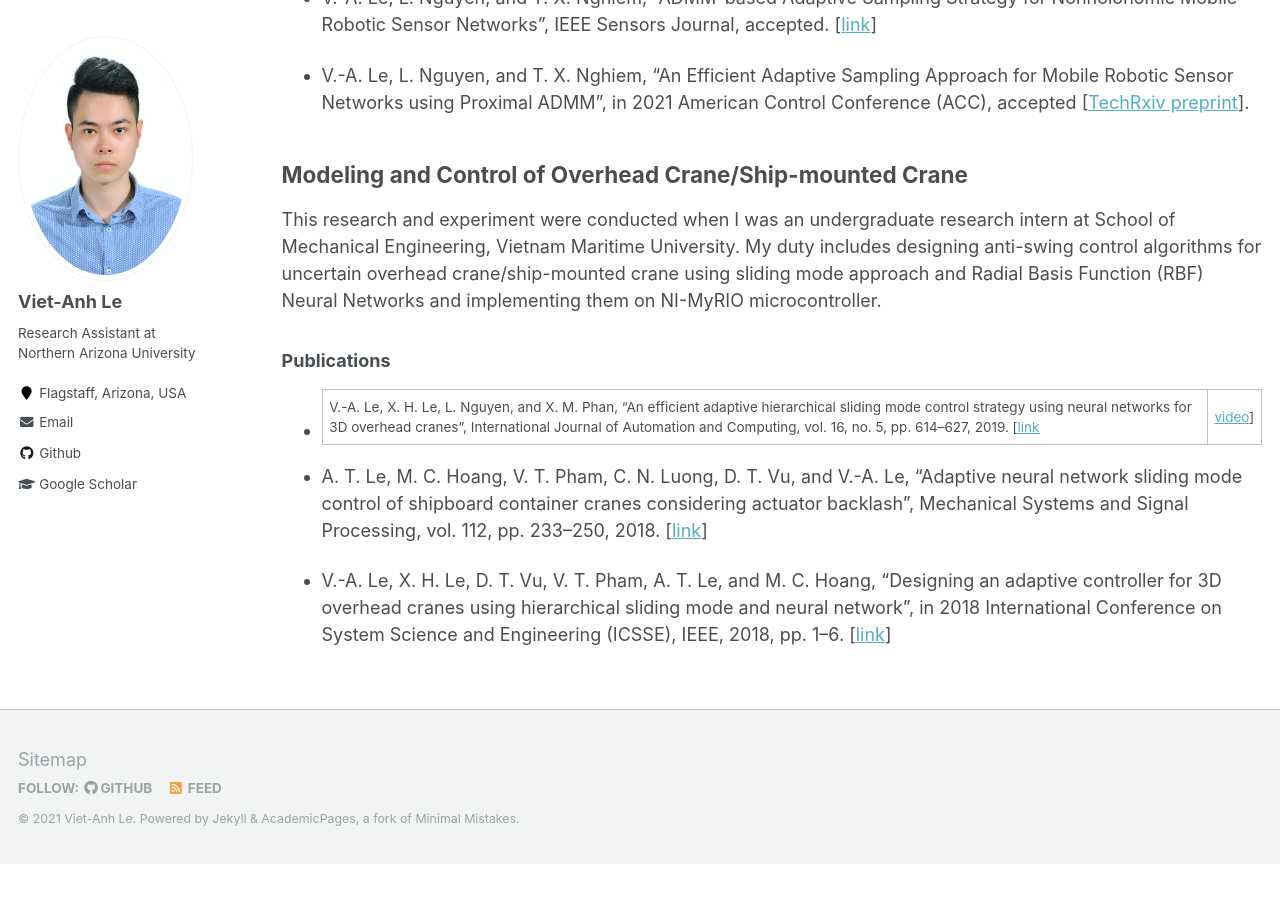
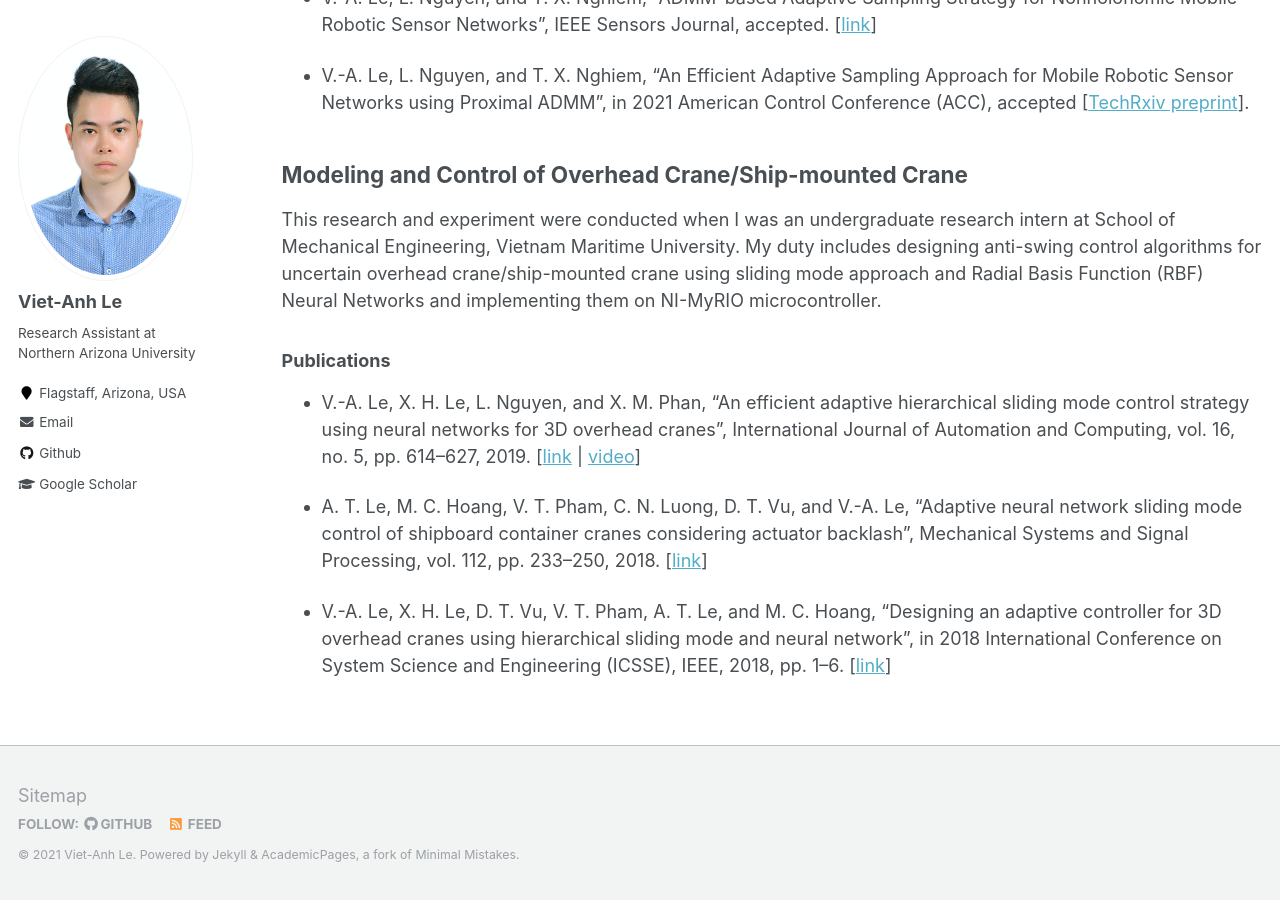
Before and after one commit to vietanhle0101/vietanhle0101.github.io, a Jekyll site: the page built from _pages/projects.md, in a window 1280 px wide and 900 px high, scrolled down 891 px. Built offline with Jekyll 4.4.1, drawn with Linux system fonts in a browser that asks for light colours; before the commit the page ends 1755 px from its top, so only the background shows below that.

```diff
--- a/_pages/projects.md
+++ b/_pages/projects.md
@@ -38,7 +38,7 @@ This research and experiment were conducted when I was an undergraduate research
 
 ### Publications
 
-* V.-A. Le, X. H. Le, L. Nguyen, and X. M. Phan, “An efficient adaptive hierarchical sliding mode control strategy using neural networks for 3D overhead cranes”, International Journal of Automation and Computing, vol. 16, no. 5, pp. 614–627, 2019. [[link](https://www.sciencedirect.com/science/article/abs/pii/S0888327018302322) | [video](https://www.youtube.com/watch?v=ZlF37IZh89Q)]
+* V.-A. Le, X. H. Le, L. Nguyen, and X. M. Phan, “An efficient adaptive hierarchical sliding mode control strategy using neural networks for 3D overhead cranes”, International Journal of Automation and Computing, vol. 16, no. 5, pp. 614–627, 2019. [[link](https://www.sciencedirect.com/science/article/abs/pii/S0888327018302322) \| [video](https://www.youtube.com/watch?v=ZlF37IZh89Q)]
 
 * A. T. Le, M. C. Hoang, V. T. Pham, C. N. Luong, D. T. Vu, and V.-A. Le, “Adaptive neural network sliding mode control of shipboard container cranes considering actuator backlash”, Mechanical Systems and Signal Processing, vol. 112, pp. 233–250, 2018. [[link](https://link.springer.com/article/10.1007/s11633-019-1174-y)]
 
```
